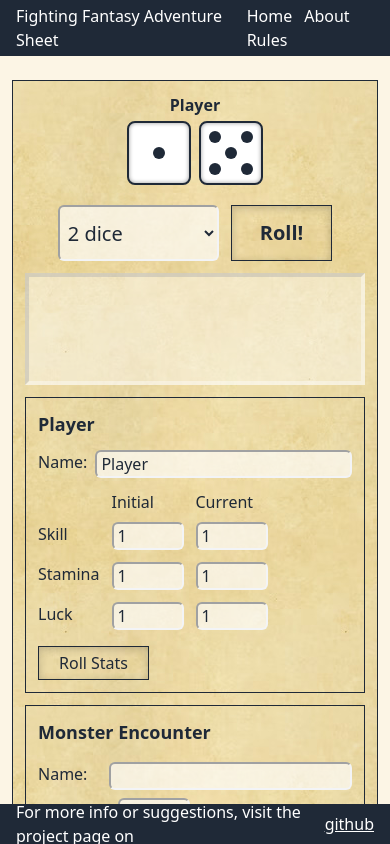
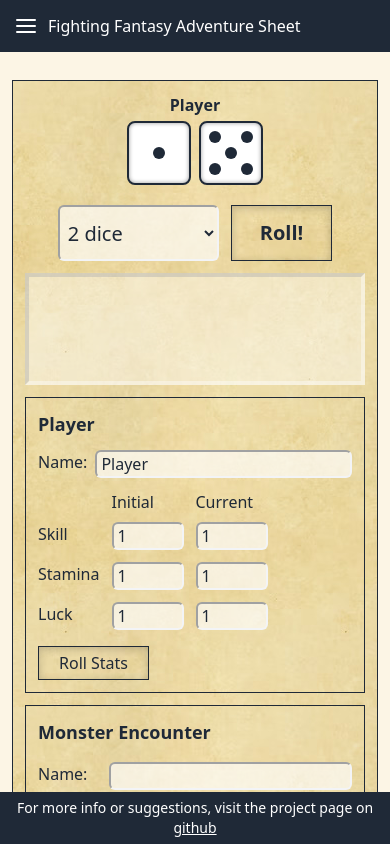
Before and after one commit to MrIee/choose-your-own-adventure-sheet, a Vue app: page / in a window 390 px wide. Shown: the top 844 px of the page. Built offline with nearby package versions, Linux system fonts and the light colour scheme.

Commit message:
Add mobile menu

```diff
--- a/src/App.vue
+++ b/src/App.vue
@@ -5,25 +5,18 @@
       <Component :is="Component" />
     </KeepAlive>
   </RouterView>
-  <footer class="footer tw-h-10 tw-bottom-0">
-    <div class="wrapper tw-flex tw-items-center tw-justify-center">
-      <span class="tw-mr-1">
-        For more info or suggestions, visit the project page on
-      </span>
-      <a href="https://github.com/MrIee/choose-your-own-adventure-sheet">
-        github
-      </a>
-    </div>
-  </footer>
+  <Footer />
 </template>
 
 <script lang="ts">
 import { defineComponent } from 'vue';
 import TopBar from './components/Topbar.vue';
+import Footer from './components/Footer.vue';
 
 export default defineComponent({
   components: {
     TopBar,
+    Footer,
   },
 });
 </script>
--- /dev/null
+++ b/src/components/Footer.vue
@@ -0,0 +1,14 @@
+<template>
+  <footer class="footer tw-py-1.5 tw-bottom-0">
+    <div
+      class="wrapper tw-flex tw-items-center tw-justify-center tw-text-center tw-text-sm"
+    >
+      <span>
+        For more info or suggestions, visit the project page on
+        <a href="https://github.com/MrIee/choose-your-own-adventure-sheet">
+          github
+        </a>
+      </span>
+    </div>
+  </footer>
+</template>
--- a/src/components/Topbar.vue
+++ b/src/components/Topbar.vue
@@ -1,16 +1,32 @@
 <template>
-  <div class="topbar">
-    <div class="wrapper tw-flex tw-items-center">
+  <nav v-click-outside="() => (isExpanded = false)" class="topbar">
+    <div class="wrapper tw-flex tw-items-center tw-flex-wrap">
+      <a
+        for="topbar-menu"
+        class="topbar__nav-icon-wrapper"
+        @click="isExpanded = !isExpanded"
+      >
+        <span class="topbar__nav-icon"></span>
+      </a>
       <h2 class="tw-text-base sm:tw-text-xl tw-mr-6">
-        <router-link to="/">{{ title }}</router-link>
+        <router-link to="/" @click="isExpanded = false">
+          {{ title }}
+        </router-link>
       </h2>
-      <ul class="topbar__nav">
-        <li><router-link to="/">Home</router-link></li>
-        <li><router-link to="/about">About</router-link></li>
-        <li><router-link to="/rules">Rules</router-link></li>
-      </ul>
+      <div
+        :class="{
+          topbar__nav: true,
+          'topbar__nav--expanded': isExpanded,
+        }"
+      >
+        <ul class="topbar__nav-menu" @click="isExpanded = false">
+          <li><router-link to="/">Home</router-link></li>
+          <li><router-link to="/about">About</router-link></li>
+          <li><router-link to="/rules">Rules</router-link></li>
+        </ul>
+      </div>
     </div>
-  </div>
+  </nav>
 </template>
 
 <script lang="ts">
@@ -23,19 +39,82 @@
       required: true,
     },
   },
+  data() {
+    return {
+      isExpanded: false,
+    };
+  },
 });
 </script>
 
 <style>
 .topbar {
-  @apply tw-h-14 tw-top-0;
+  @apply tw-py-3.5 tw-top-0;
 }
 
-.topbar__nav li {
-  @apply tw-inline-block tw-mr-3 last:tw-mr-0;
+.topbar__nav {
+  @apply tw-w-full
+  md:tw-w-auto
+  tw-h-0
+  md:tw-h-auto
+  tw-bg-gray-800
+  tw-top-full
+  md:tw-top-auto
+  tw-left-0
+  md:tw-left-auto
+  tw-overflow-hidden
+  tw-transition-all
+  tw-duration-300;
 }
 
-.topbar__nav li > a {
+@media (max-width: 768px) {
+  .topbar__nav--expanded {
+    display: block;
+    height: 7.5rem;
+  }
+}
+
+.topbar__nav-menu li {
+  @apply tw-block md:tw-inline-block tw-mr-3 last:tw-mr-0 tw-py-2 md:tw-py-0;
+}
+
+.topbar__nav-menu li > a {
   @apply tw-no-underline;
 }
+
+.topbar__nav-icon-wrapper {
+  @apply tw-inline-flex md:tw-hidden tw-h-5 tw-items-center tw-mr-3 tw-cursor-pointer;
+}
+
+.topbar__nav-icon,
+.topbar__nav-icon-wrapper,
+.topbar__nav-icon::before,
+.topbar__nav-icon::after {
+  @apply tw-w-5;
+}
+
+.topbar__nav-icon {
+  @apply tw-relative;
+}
+
+.topbar__nav-icon,
+.topbar__nav-icon::before,
+.topbar__nav-icon::after {
+  @apply tw-h-0.5 tw-bg-white tw-rounded-full;
+}
+
+.topbar__nav-icon::before,
+.topbar__nav-icon::after {
+  content: '';
+
+  @apply tw-absolute;
+}
+
+.topbar__nav-icon::before {
+  @apply tw-bottom-1.5;
+}
+
+.topbar__nav-icon::after {
+  @apply tw-top-1.5;
+}
 </style>
--- a/src/containers/AdventureSheet.vue
+++ b/src/containers/AdventureSheet.vue
@@ -689,8 +689,9 @@
       this.diceMode = this.diceModeCombat;
     },
     onClickAddMonster(): void {
+      const index = this.additionalEncounters.length + 1;
       const newMonster = {
-        name: '',
+        name: `Monster ${index}`,
         skill: 5,
         stamina: 5,
       };
--- a/src/main.ts
+++ b/src/main.ts
@@ -3,4 +3,19 @@
 import './assets/css/tailwind.css';
 import router from './router';
 
-createApp(App).use(router).mount('#app');
+const app = createApp(App);
+app.directive('click-outside', {
+  mounted(el, binding) {
+    el.clickOutsideEvent = (event: Event): void => {
+      if (!(el === event.target || el.contains(event.target))) {
+        binding.value(event, el);
+      }
+    };
+    document.body.addEventListener('click', el.clickOutsideEvent);
+  },
+  unmounted(el) {
+    document.body.removeEventListener('click', el.clickOutsideEvent);
+  },
+});
+
+app.use(router).mount('#app');
```
